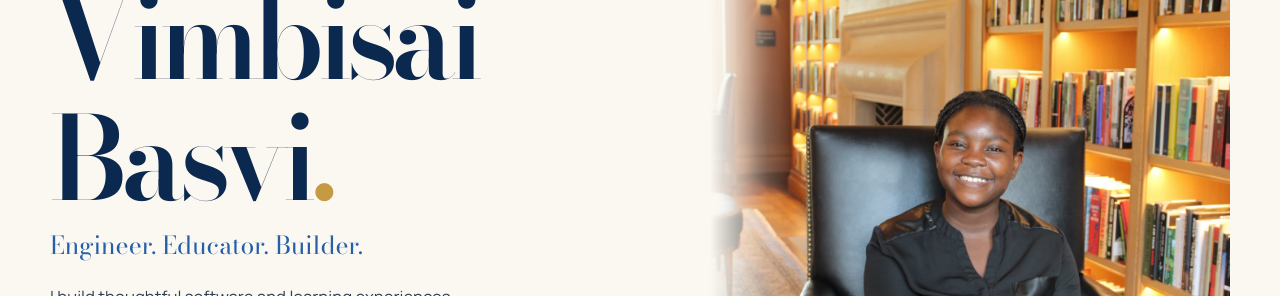
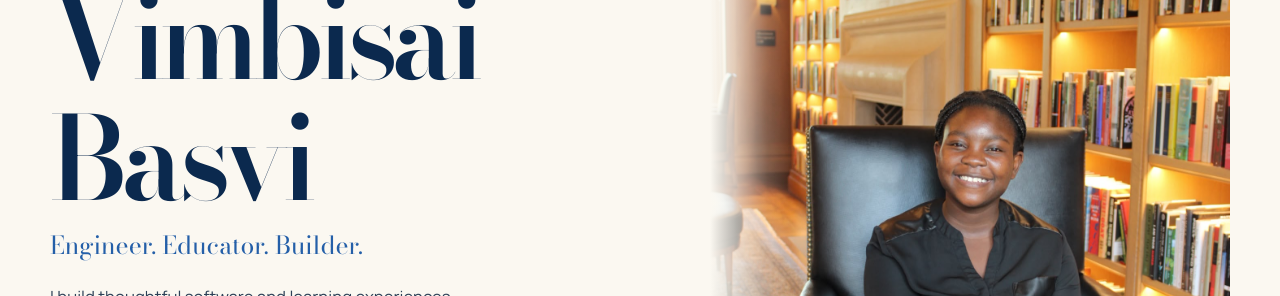
Before and after one commit to VimBasvi/personal-website, a Next.js app: page / in a window 1280 px wide. Shown: the part 220-516 px from the top of the page. Built offline with nearby package versions, Linux system fonts and the light colour scheme.

Commit message:
update resume

```diff
--- a/components/Hero.tsx
+++ b/components/Hero.tsx
@@ -17,7 +17,7 @@ export default function Hero() {
         <h1>
           Vimbisai
           <br />
-          Basvi<span>.</span>
+          Basvi<span></span>
         </h1>
 
         <p className="role">Engineer. Educator. Builder.</p>
```
Also changed, not shown: 1 other file (tests, documents, lock files or other folders).
